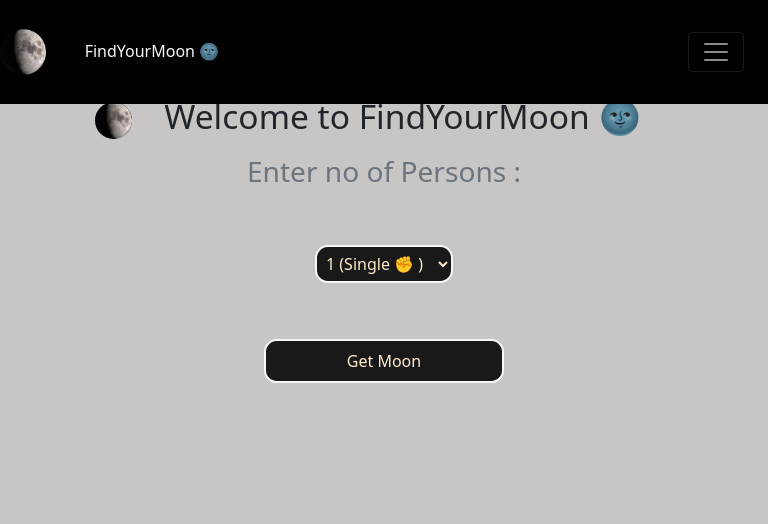
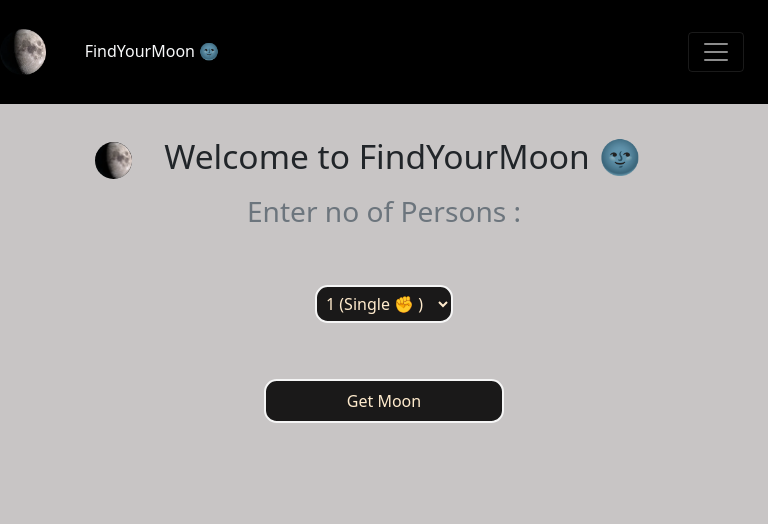
Before and after one commit to udaysk3/moonPhases, a Django app: page / in a window 768 px wide. Shown: the top 524 px of the page. Run offline with Django 4.2, Linux system fonts and the light colour scheme; some libraries are stand-ins or nearby versions.

Commit message:
Add files via upload

```diff
--- a/home/static/home/css/styles.css
+++ b/home/static/home/css/styles.css
@@ -459,3 +459,9 @@ button {
     font-size: 1rem;
   }
 }
+
+@media only screen and (min-width: 450px) and (max-width: 990px) {
+  .welcome {
+    margin-top: 8em;
+  }
+}
--- a/home/static/home/css/styles.scss
+++ b/home/static/home/css/styles.scss
@@ -480,3 +480,9 @@ button {
         }
     }
 }
+
+@media only screen and (min-width: 450px) and (max-width: 990px) {
+    .welcome {
+        margin-top: 8em;
+    }
+}
```
